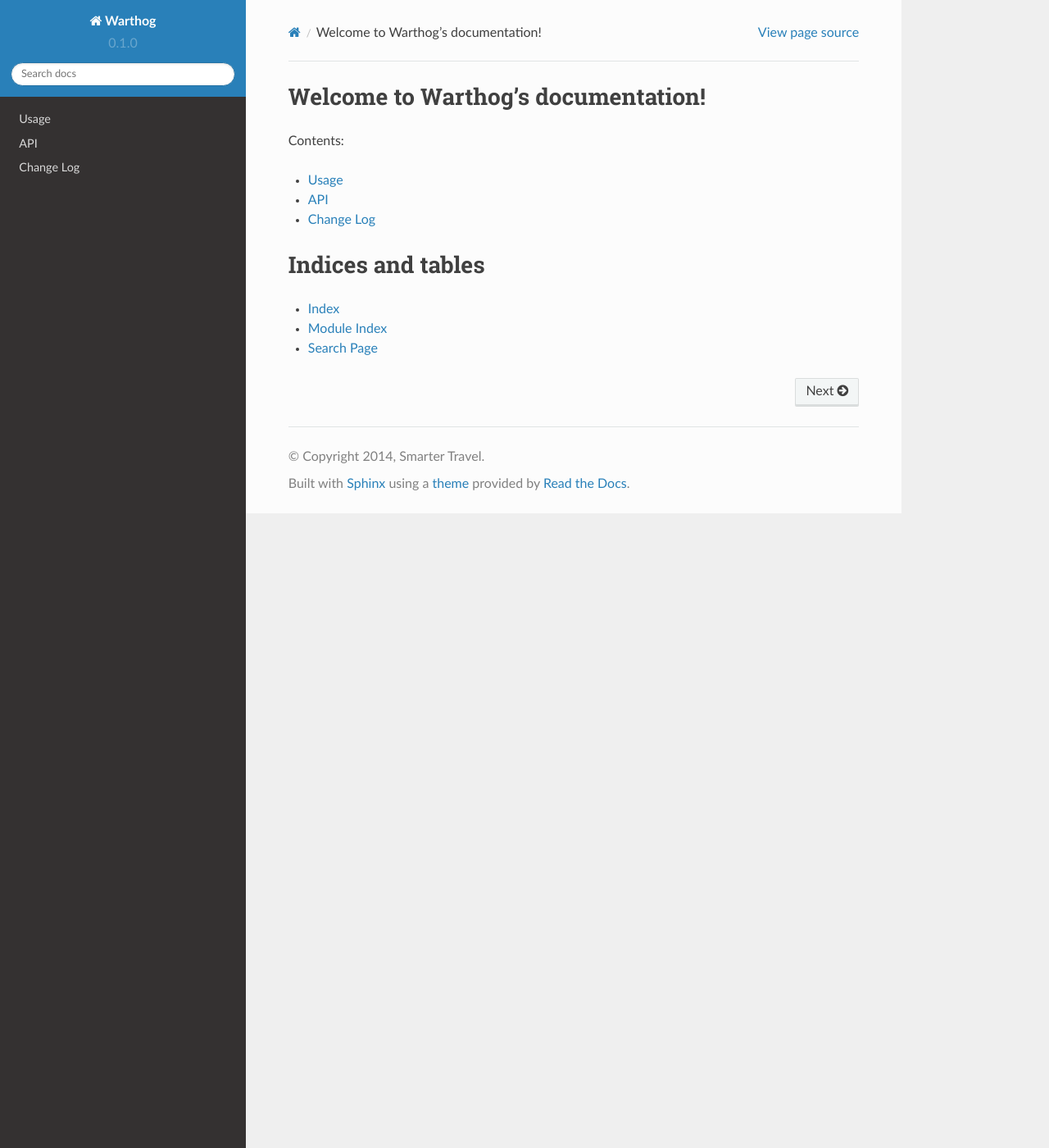
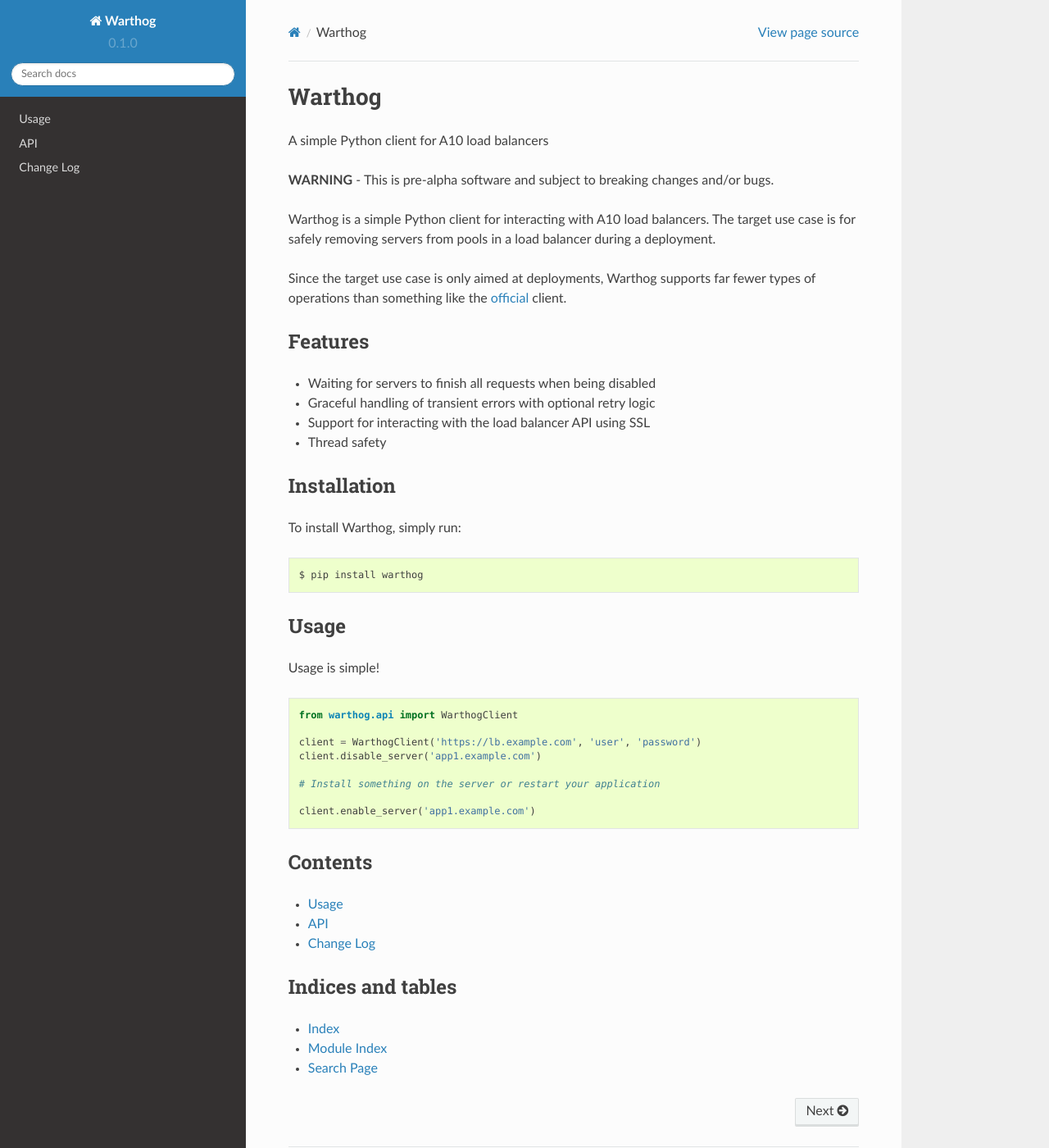
Before and after one commit to smarter-travel-media/warthog, a Sphinx documentation site: the page built from doc/source/index.rst, in a window 1280 px wide and 1400 px high. Shown: the whole window at 82% size. Built offline with Sphinx 7.4.7 and the Read the Docs theme 2.0.0, drawn with Linux system fonts in a browser that asks for light colours.

Commit message:
Start of docs, copy contents of README

```diff
--- a/doc/source/index.rst
+++ b/doc/source/index.rst
@@ -3,10 +3,54 @@
    You can adapt this file completely to your liking, but it should at least
    contain the root `toctree` directive.
 
-Welcome to Warthog's documentation!
-===================================
+Warthog
+=======
 
-Contents:
+A simple Python client for A10 load balancers
+
+**WARNING** - This is pre-alpha software and subject to breaking changes and/or bugs.
+
+Warthog is a simple Python client for interacting with A10 load balancers. The target
+use case is for safely removing servers from pools in a load balancer during a deployment.
+
+Since the target use case is only aimed at deployments, Warthog supports far fewer types
+of operations than something like the `official <https://github.com/a10networks/acos-client>`_
+client.
+
+Features
+--------
+* Waiting for servers to finish all requests when being disabled
+* Graceful handling of transient errors with optional retry logic
+* Support for interacting with the load balancer API using SSL
+* Thread safety
+
+Installation
+------------
+
+To install Warthog, simply run:
+
+.. code-block:: bash
+
+    $ pip install warthog
+
+Usage
+-----
+
+Usage is simple!
+
+.. code-block:: python
+
+    from warthog.api import WarthogClient
+
+    client = WarthogClient('https://lb.example.com', 'user', 'password')
+    client.disable_server('app1.example.com')
+
+    # Install something on the server or restart your application
+
+    client.enable_server('app1.example.com')
+
+Contents
+--------
 
 .. toctree::
    :maxdepth: 2
@@ -15,10 +59,8 @@
    api
    changes
 
-
-
 Indices and tables
-==================
+------------------
 
 * :ref:`genindex`
 * :ref:`modindex`
```
